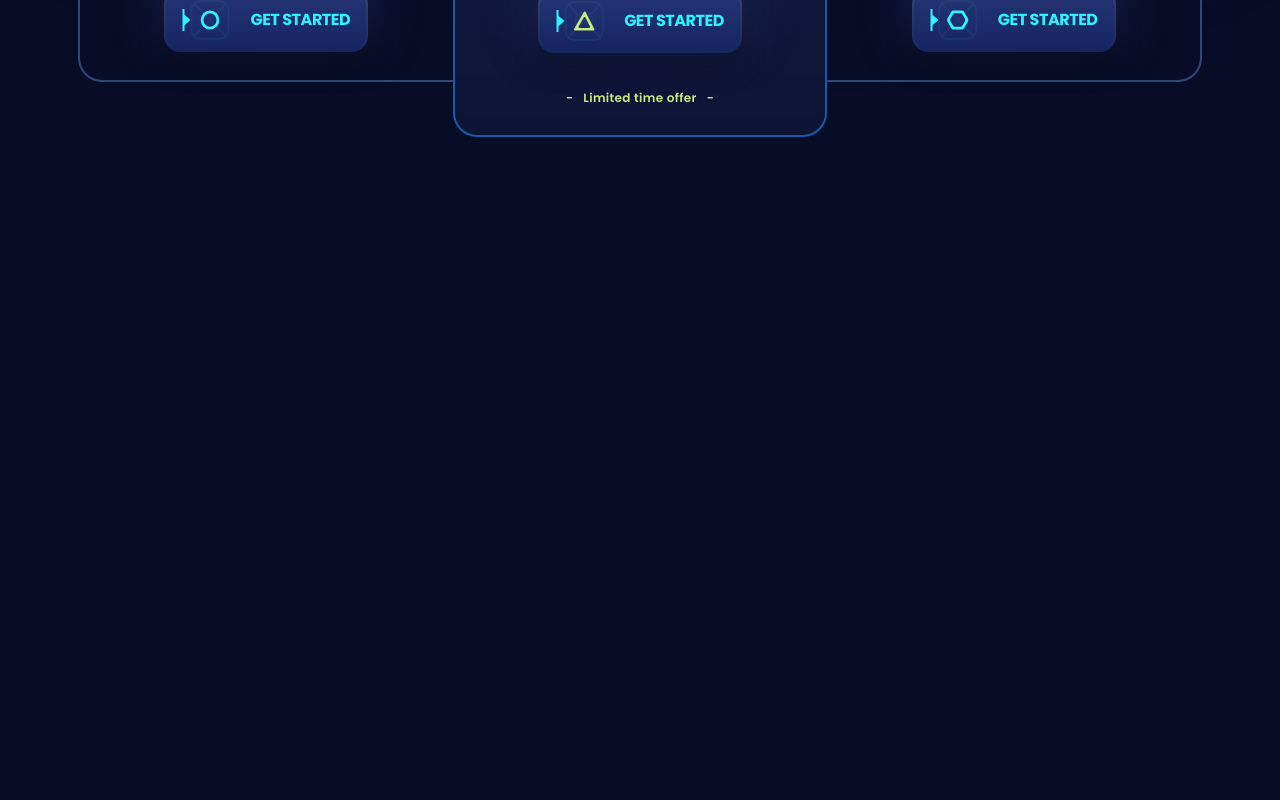
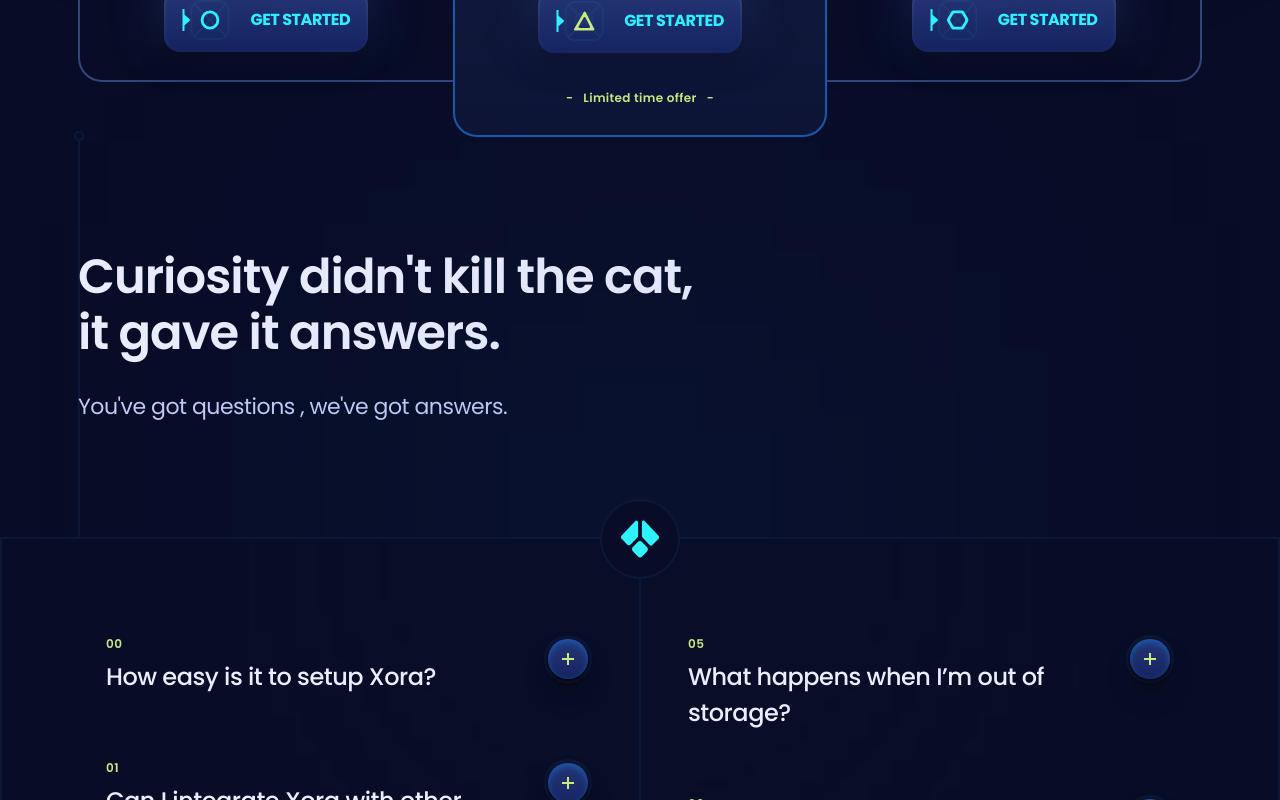
Before and after one commit to vipinverma-code/zenvora-saas-ui, a React (Vite) app: page / in a window 1280 px wide. Shown: the part 2920-3720 px from the top of the page. Before the commit the page ends 3057 px from the top, so only its background shows below. Built offline with nearby package versions, Linux system fonts and the light colour scheme.

Commit message:
changes done

```diff
--- a/package.json
+++ b/package.json
@@ -13,6 +13,7 @@
     "@tailwindcss/vite": "^4.3.3",
     "clsx": "^2.1.1",
     "react": "^19.2.8",
+    "react-countup": "^6.5.3",
     "react-dom": "^19.2.8",
     "react-scroll": "^1.9.3",
     "tailwindcss": "^4.3.3"
--- a/src/App.jsx
+++ b/src/App.jsx
@@ -2,6 +2,7 @@ import Header from "./sections/Header";
 import Hero from "./sections/Hero";
 import Features from "./sections/Features";
 import Pricing from "./sections/Pricing";
+import Faq from "./sections/Faq";
 function App(){
     return (
       <>
@@ -10,6 +11,7 @@ function App(){
        <Hero/>
        <Features/>
        <Pricing/>
+       <Faq/>
        </main>
       </>
     );
--- /dev/null
+++ b/src/components/FaqItem.jsx
@@ -0,0 +1,68 @@
+import React from "react";
+import clsx from "clsx";
+import { useState } from "react";
+
+const FaqItem = ({ item, index }) => {
+  const [activeId, setActiveId] = useState(null);
+  const active = activeId === item.id;
+  return (
+    <>
+      <div className="relative z-2 mb-16 ">
+        <div
+          className="group relative flex cursor-pointer justify-between gap-10 px-7"
+          onClick={() => {
+            setActiveId(activeId === item.id ? null : item.id);
+          }}
+        >
+          <div className="flex-1">
+            <div className="small-compact mb-1.5 text-p3 max-lg:hidden">
+              {index < 10 ? "0" : ""}
+              {index}
+            </div>
+            <div
+              className={clsx(
+                "h6 text-p4 transition-colors duration-500 max-md:flex max-md:min-h-20 max-md:items-center",
+                active && "max-lg:text-p1",
+              )}
+            >
+              {item.question}
+            </div>
+          </div>
+          <div
+            className={clsx(
+              "faq-icon relative flex size-12 items-center justify-center rounded-full border-2 border-s2 shadow-400 transition-all duration-500 group-hover:border-s4",
+              active && "before:bg-p1 after:rotate-0 after:bg-p1",
+            )}
+          >
+            <div className="g4 size-11/12 rounded-full shadow-300" />
+          </div>
+        </div>
+
+        <div
+          className={clsx(
+            "grid transition-all duration-500",
+            activeId === item.id ? "grid-rows-[1fr]" : "grid-rows-[0fr]",
+          )}
+        >
+          <div className="overflow-hidden">
+            {activeId === item.id && (
+              <div className="body-3 px-7 py-3.5">{item.answer}</div>
+            )}
+          </div>
+        </div>
+
+        <div
+          className={clsx(
+            "g5 -bottom-7 -top-7 left-0 right-0 -z-1 rounded-3xl opacity-0 transition-opacity duration-500 absolute",
+            active && "opacity-100",
+          )}
+        >
+          <div className="g4 absolute inset-0.5 -z-1 rounded-3xl" />
+          <div className="absolute left-8 top-0 h-0.5 w-40 bg-p1" />
+        </div>
+      </div>
+    </>
+  );
+};
+
+export default FaqItem;
--- a/vite.config.js
+++ b/vite.config.js
@@ -9,4 +9,7 @@ export default defineConfig({
     react(),
     babel({ presets: [reactCompilerPreset()] })
   ],
-})
+    legacy: {
+    inconsistentCjsInterop: true,
+  },
+});
```
Also changed, not shown: 1 other file (tests, documents, lock files or other folders).
